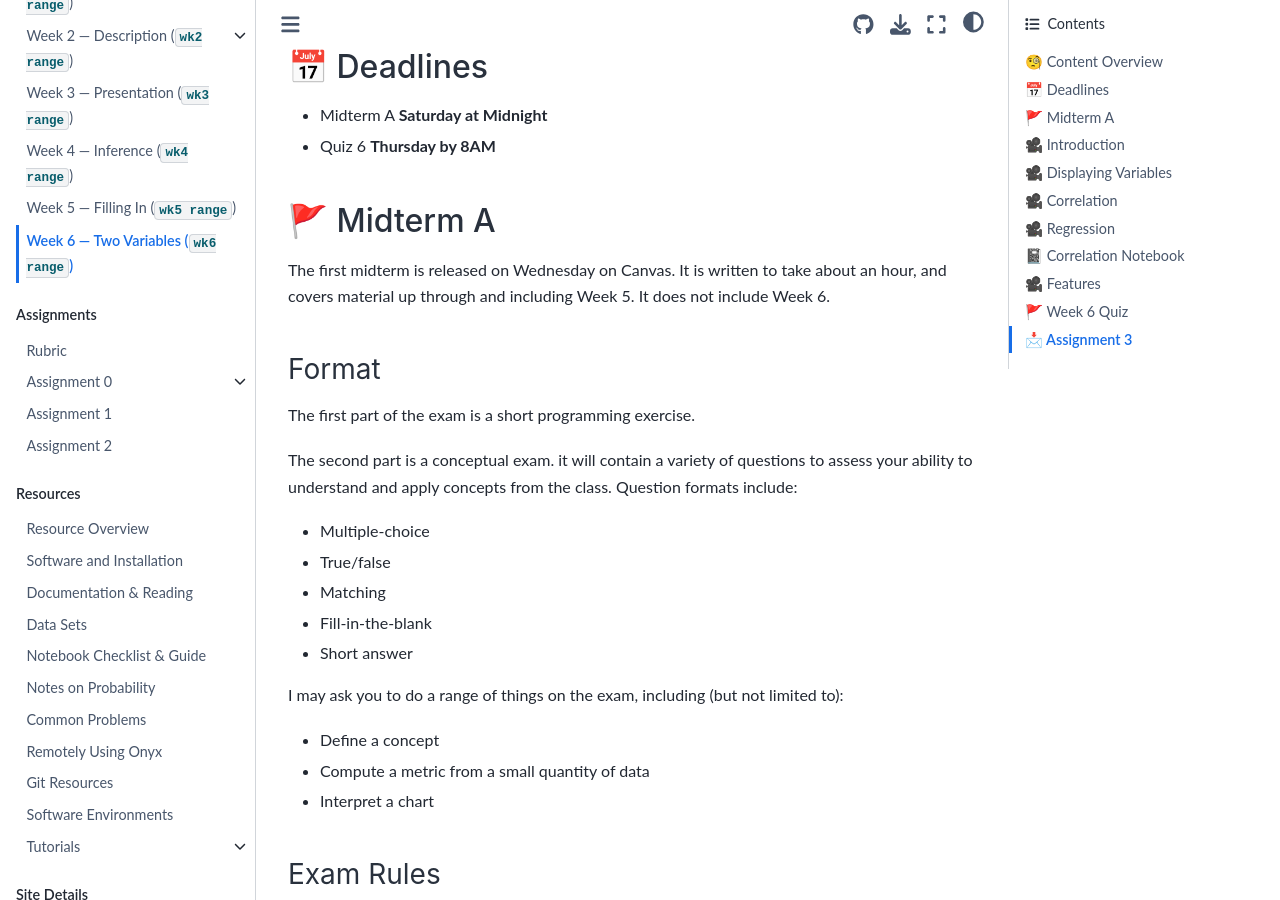
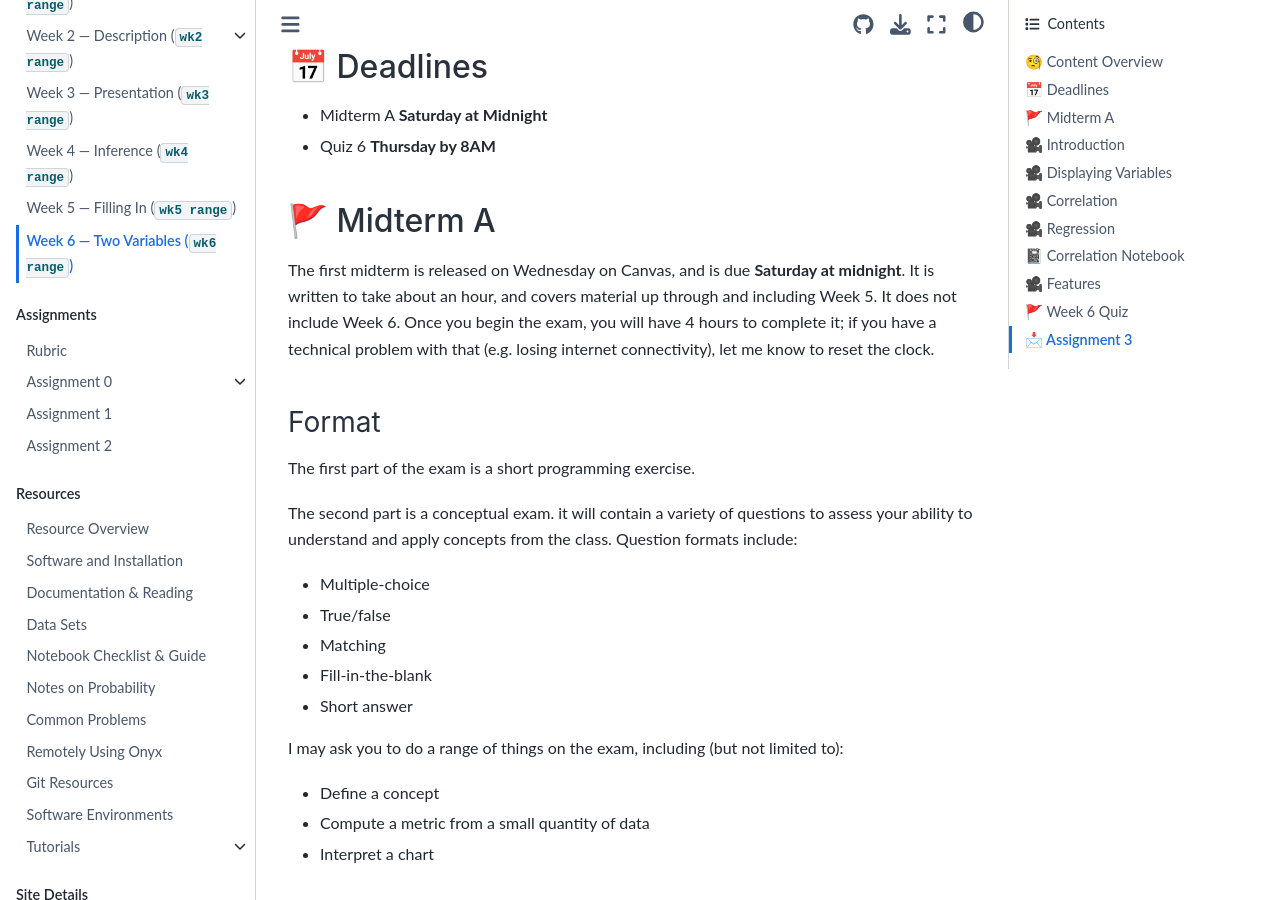
Before and after one commit to mdekstrand/cs533-web, a Jupyter Book: the page built from week6/index.md, in a window 1280 px wide and 900 px high, scrolled down 674 px. Built offline with Jupyter Book 1.0.4 settings and Sphinx 7.4.7 and the Sphinx Book theme 1.1.4, drawn with Linux system fonts in a browser that asks for light colours; pages that are not in the unit, such as notebooks, are missing from menus; cross-references to code outside the pages are shown as plain code; a style sheet for code colours, icons or effects is not loaded; some of the changed text lies outside the part shown.

```diff
--- a/week6/index.md
+++ b/week6/index.md
@@ -29,9 +29,9 @@ Since we have the exam this week, the lecture load is significantly reduced.
 (midterm-a)=
 ## {{mquiz}} Midterm A
 
-The first midterm is released on Wednesday on Canvas.  It is written to take about an
+The first midterm is released on Wednesday on Canvas, and is due **Saturday at midnight**.  It is written to take about an
 hour, and covers material up through and including Week 5.  It does not include
-Week 6.
+Week 6.  Once you begin the exam, you will have 4 hours to complete it; if you have a technical problem with that (e.g. losing internet connectivity), let me know to reset the clock.
 
 ### Format
 
@@ -120,7 +120,7 @@ This video introduces the idea of feature engineering
 
 ## {{mquiz}} Week 6 Quiz
 
-The Week 6 quiz is due before class on Thursday as usual.
+Due to the exam, there is **no quiz** this week. I will make sure this does not negatively impact anyone's grade.
 
 ## {{massignment}} Assignment 3
 
```
Also changed, not shown: other parts of week6/index.md (+1 -1 lines).
